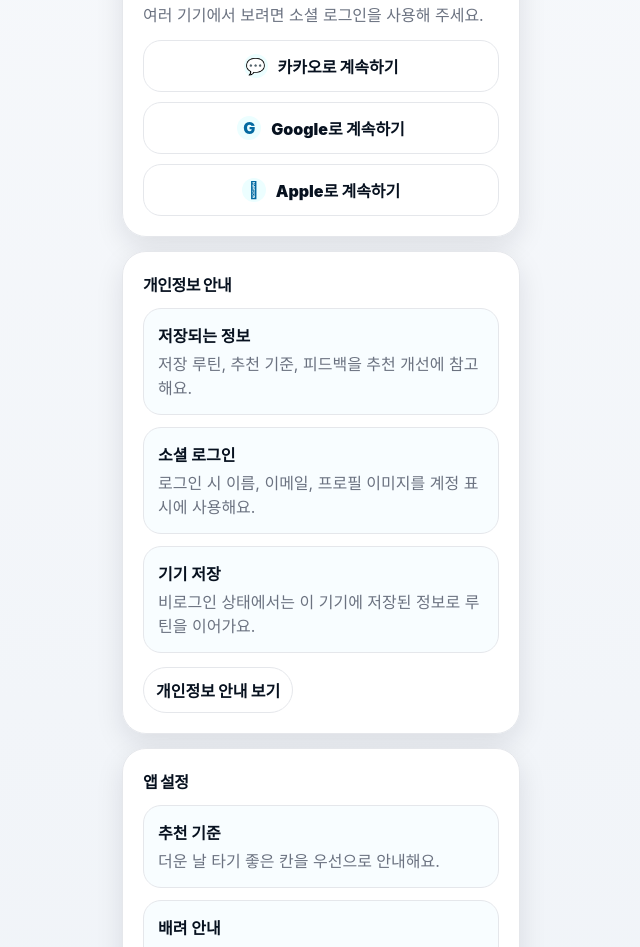
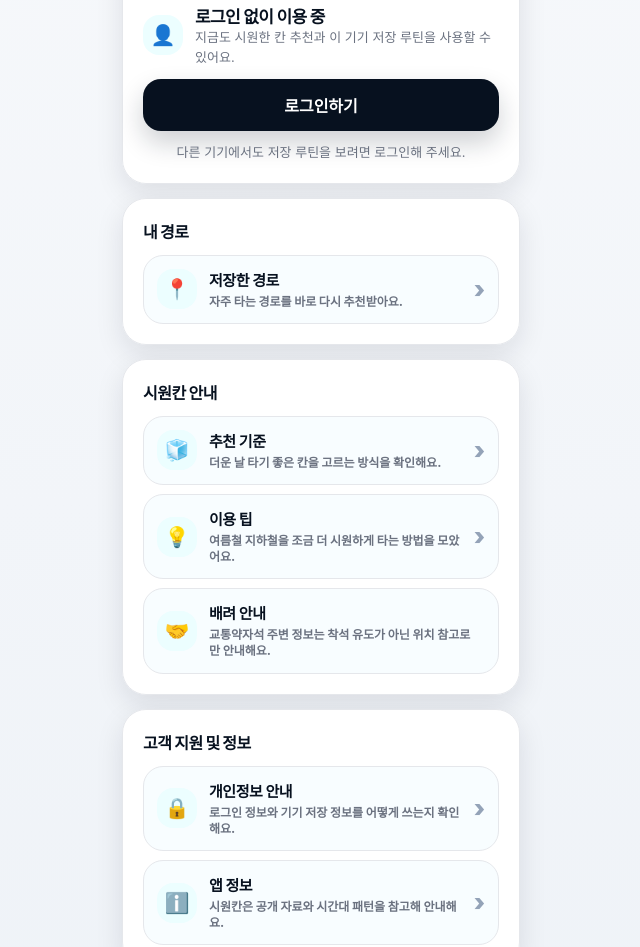
Before and after one commit to Kojaewoong0504/coolcar, a Next.js app: page /settings in a window 1280 px wide. Shown: the part 385-1332 px from the top of the page, without its empty margins (319-959 px from the left). Built offline with nearby package versions, Linux system fonts and the light colour scheme; no server answers.

Commit message:
Polish account settings IA

```diff
--- a/package.json
+++ b/package.json
@@ -36,6 +36,7 @@
     "test:comfort-bias": "tsx scripts/smoke-comfort-only-bias.ts",
     "test:comfort-types": "tsx scripts/smoke-comfort-types.ts",
     "test:hot-only-product": "tsx scripts/smoke-hot-only-product.ts",
+    "test:settings-login-ia": "tsx scripts/smoke-settings-login-ia.ts",
     "test:tips": "tsx scripts/smoke-tips.ts",
     "test:egress-facility": "tsx scripts/smoke-egress-facility.ts",
     "diagnose:door-guide": "tsx scripts/diagnose-door-guidance.ts",
--- a/scripts/smoke-hot-only-product.ts
+++ b/scripts/smoke-hot-only-product.ts
@@ -8,6 +8,8 @@
   'src/app/settings/page.tsx',
   'src/app/data-source/page.tsx',
   'src/app/login/page.tsx',
+  'src/app/privacy/page.tsx',
+  'src/components/TabBar.tsx',
   'src/components/auth/AuthMergeOnLoad.tsx',
 ];
 
@@ -27,6 +29,9 @@
   'Personalization',
   'Trust & Source',
   '데이터 출처',
+  'OPTIONAL LOGIN',
+  '익명 기록',
+  'API 캐싱',
 ];
 
 for (const file of productFiles) {
--- a/src/app/globals.css
+++ b/src/app/globals.css
@@ -341,6 +341,20 @@
 .account-card.rich .ghost { grid-column: 1 / -1; justify-self:start; }
 .account-main { min-width:0; display:grid; gap:4px; }
 .account-name { margin:0; font-size:18px; overflow:hidden; text-overflow:ellipsis; white-space:nowrap; }
+.anonymous-account-card { grid-template-columns:auto 1fr; align-items:center; gap:12px; }
+.anonymous-account-card > b, .anonymous-account-card b { display:block; font-size:17px; letter-spacing:-.04em; }
+.account-login-link { grid-column: 1 / -1; min-height:52px; border-radius:18px; }
+.account-login-note { grid-column: 1 / -1; text-align:center; }
+.settings-menu-list { display:grid; gap:9px; }
+.settings-link-row, .settings-info-row { display:grid; grid-template-columns:auto 1fr auto; align-items:center; gap:12px; min-height:68px; padding:13px; border:1px solid var(--border); border-radius:20px; background:#f8fdff; }
+.settings-link-row em { color:#94a3b8; font-style:normal; font-size:24px; font-weight:950; }
+.settings-link-row b, .settings-info-row b { display:block; font-size:15px; letter-spacing:-.03em; }
+.settings-link-row small, .settings-info-row small { display:block; margin-top:4px; color:var(--muted); font-size:12px; line-height:1.35; font-weight:800; }
+.settings-row-icon { width:40px; height:40px; border-radius:16px; display:grid; place-items:center; background:#ecfeff; color:#0369a1; font-size:20px; }
+.error-notice { margin-bottom:12px; color:#b91c1c; background:#fff7f7; border:1px solid #fecaca; border-radius:16px; padding:12px; font-weight:850; }
+.login-privacy-copy { margin-top:12px; text-align:center; }
+.privacy-page .settings-list div { background:#fff; }
+.privacy-section-card { background:linear-gradient(180deg,#fff,#f8fdff); }
 .station-picker-backdrop { position: fixed; inset: 0; z-index: 80; background: rgba(15,23,42,.38); display: grid; align-items: end; padding: 16px; }
 .station-picker-sheet { width: min(100%, 430px); max-height: min(82vh, 720px); margin: 0 auto; border-radius: 30px 30px 22px 22px; background: #fff; box-shadow: 0 -24px 80px rgba(15,23,42,.28); padding: 10px 18px max(18px, env(safe-area-inset-bottom)); overflow: auto; }
 .sheet-handle { width: 44px; height: 5px; border-radius: 999px; background: #cbd5e1; margin: 3px auto 14px; }
--- a/src/app/settings/page.tsx
+++ b/src/app/settings/page.tsx
@@ -3,7 +3,6 @@
 import { AuthMergeOnLoad } from '@/components/auth/AuthMergeOnLoad';
 import { LogoutButton } from '@/components/auth/LogoutButton';
 import { ProfileAvatar } from '@/components/auth/ProfileAvatar';
-import { SocialLoginButtons } from '@/components/auth/SocialLoginButtons';
 import { providerLabel } from '@/lib/auth/profile';
 import { getCurrentAuthProfile } from '@/lib/supabase/server';
 
@@ -18,12 +17,12 @@
       </header>
 
       <section className="hero-card compact settings-hero">
-        <p className="eyebrow">계정 · 개인정보 · 앱 설정</p>
-        <h1>내 경로와 설정을<br />한 곳에서 봐요.</h1>
-        <p>추천은 로그인 없이도 쓸 수 있고, 로그인하면 저장 루틴을 다른 기기에서도 이어볼 수 있어요.</p>
+        <p className="eyebrow">내 정보</p>
+        <h1>저장한 경로와<br />계정을 관리해요.</h1>
+        <p>시원칸 추천은 로그인 없이도 바로 사용할 수 있어요. 로그인하면 저장 루틴을 다른 기기에서도 이어볼 수 있습니다.</p>
       </section>
 
-      <section className="card settings-section-card">
+      <section className="card settings-section-card account-section-card">
         <div className="section-title">계정</div>
         {profile ? (
           <div className="account-card rich">
@@ -36,36 +35,61 @@
             <LogoutButton />
           </div>
         ) : (
-          <>
-            <p className="notice">로그인 없이도 추천은 사용할 수 있어요. 저장 루틴을 여러 기기에서 보려면 소셜 로그인을 사용해 주세요.</p>
-            <SocialLoginButtons next="/settings" />
-          </>
+          <div className="account-card anonymous-account-card">
+            <div className="settings-row-icon" aria-hidden="true">👤</div>
+            <div>
+              <b>로그인 없이 이용 중</b>
+              <p className="microcopy">지금도 시원한 칸 추천과 이 기기 저장 루틴을 사용할 수 있어요.</p>
+            </div>
+            <Link className="primary account-login-link" href="/login?next=/settings">로그인하기</Link>
+            <p className="microcopy account-login-note">다른 기기에서도 저장 루틴을 보려면 로그인해 주세요.</p>
+          </div>
         )}
       </section>
 
       <section className="card settings-section-card">
-        <div className="section-title">개인정보 안내</div>
-        <div className="settings-list compact-settings-list">
-          <div><b>저장되는 정보</b><span>저장 루틴, 추천 기준, 피드백을 추천 개선에 참고해요.</span></div>
-          <div><b>소셜 로그인</b><span>로그인 시 이름, 이메일, 프로필 이미지를 계정 표시에 사용해요.</span></div>
-          <div><b>기기 저장</b><span>비로그인 상태에서는 이 기기에 저장된 정보로 루틴을 이어가요.</span></div>
-        </div>
-        <div className="result-actions"><Link href="/privacy">개인정보 안내 보기</Link></div>
+        <div className="section-title">내 경로</div>
+        <Link className="settings-link-row" href="/saved">
+          <span className="settings-row-icon" aria-hidden="true">📍</span>
+          <span><b>저장한 경로</b><small>자주 타는 경로를 바로 다시 추천받아요.</small></span>
+          <em aria-hidden="true">›</em>
+        </Link>
       </section>
 
       <section className="card settings-section-card">
-        <div className="section-title">앱 설정</div>
-        <div className="settings-list compact-settings-list">
-          <div><b>추천 기준</b><span>더운 날 타기 좋은 칸을 우선으로 안내해요.</span></div>
-          <div><b>배려 안내</b><span>교통약자석 주변은 착석 유도가 아닌 위치 참고로만 다뤄요.</span></div>
-          <div><b>저장 루틴</b><span>자주 타는 경로는 저장 탭에서 바로 다시 추천받을 수 있어요.</span></div>
+        <div className="section-title">시원칸 안내</div>
+        <div className="settings-menu-list">
+          <Link className="settings-link-row" href="/data-source">
+            <span className="settings-row-icon" aria-hidden="true">🧊</span>
+            <span><b>추천 기준</b><small>더운 날 타기 좋은 칸을 고르는 방식을 확인해요.</small></span>
+            <em aria-hidden="true">›</em>
+          </Link>
+          <Link className="settings-link-row" href="/tips">
+            <span className="settings-row-icon" aria-hidden="true">💡</span>
+            <span><b>이용 팁</b><small>여름철 지하철을 조금 더 시원하게 타는 방법을 모았어요.</small></span>
+            <em aria-hidden="true">›</em>
+          </Link>
+          <div className="settings-info-row">
+            <span className="settings-row-icon" aria-hidden="true">🤝</span>
+            <span><b>배려 안내</b><small>교통약자석 주변 정보는 착석 유도가 아닌 위치 참고로만 안내해요.</small></span>
+          </div>
         </div>
       </section>
 
       <section className="card settings-section-card">
-        <div className="section-title">앱 정보</div>
-        <p className="notice">시원칸은 공개 자료와 시간대 패턴을 참고해 덜 더운 칸을 안내해요. 실제 객실 상황은 열차와 시간대에 따라 달라질 수 있어요.</p>
-        <div className="result-actions"><Link href="/data-source">추천 기준 보기</Link><Link href="/tips">이용 팁 보기</Link></div>
+        <div className="section-title">고객 지원 및 정보</div>
+        <div className="settings-menu-list">
+          <Link className="settings-link-row" href="/privacy">
+            <span className="settings-row-icon" aria-hidden="true">🔒</span>
+            <span><b>개인정보 안내</b><small>로그인 정보와 기기 저장 정보를 어떻게 쓰는지 확인해요.</small></span>
+            <em aria-hidden="true">›</em>
+          </Link>
+          <Link className="settings-link-row" href="/data-source">
+            <span className="settings-row-icon" aria-hidden="true">ℹ️</span>
+            <span><b>앱 정보</b><small>시원칸은 공개 자료와 시간대 패턴을 참고해 안내해요.</small></span>
+            <em aria-hidden="true">›</em>
+          </Link>
+        </div>
       </section>
 
       <TabBar active="settings" />
--- a/src/components/TabBar.tsx
+++ b/src/components/TabBar.tsx
@@ -28,8 +28,8 @@
 
 const tabs: Tab[] = [
   { key: 'home', href: '/', label: '홈', icon: <HomeIcon /> },
-  { key: 'saved', href: '/saved', label: '저장', icon: <BookmarkIcon /> },
-  { key: 'tips', href: '/tips', label: '팁', icon: <TipIcon /> },
+  { key: 'saved', href: '/saved', label: '내 경로', icon: <BookmarkIcon /> },
+  { key: 'tips', href: '/tips', label: '이용 팁', icon: <TipIcon /> },
   { key: 'settings', href: '/settings', label: '내 정보', icon: <UserIcon /> },
 ];
 
```
Also changed, not shown: scripts/smoke-settings-login-ia.ts (added, +65 -0 lines), src/app/login/page.tsx (+23 -12 lines), src/app/privacy/page.tsx (+51 -1 lines).
